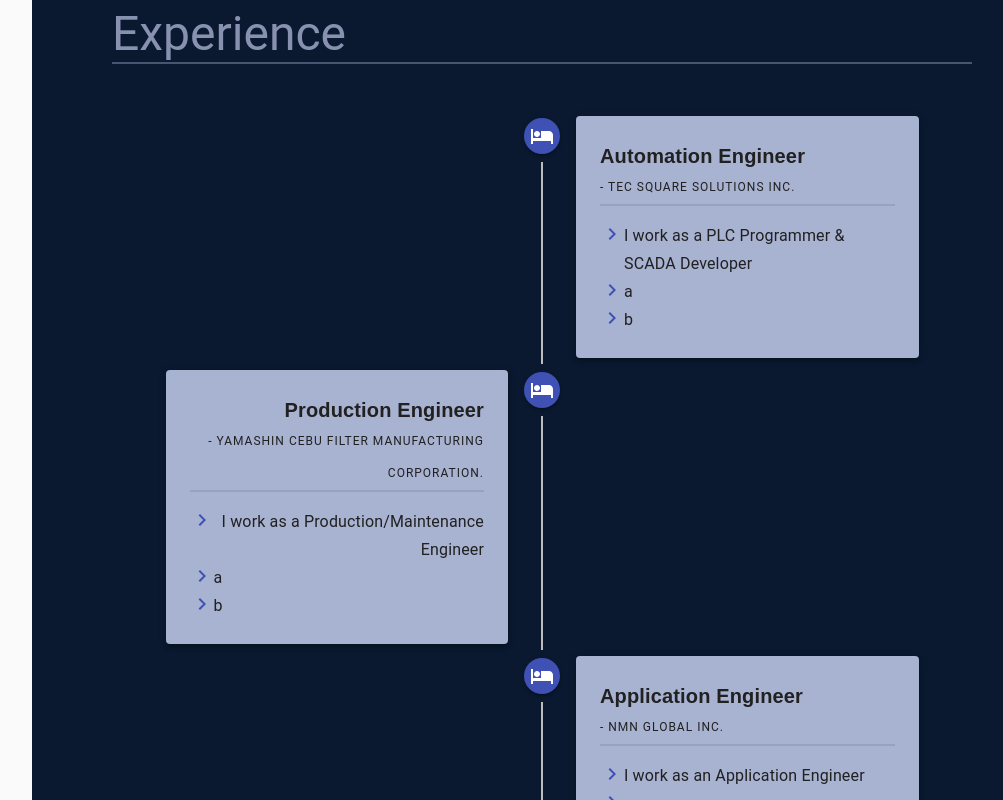
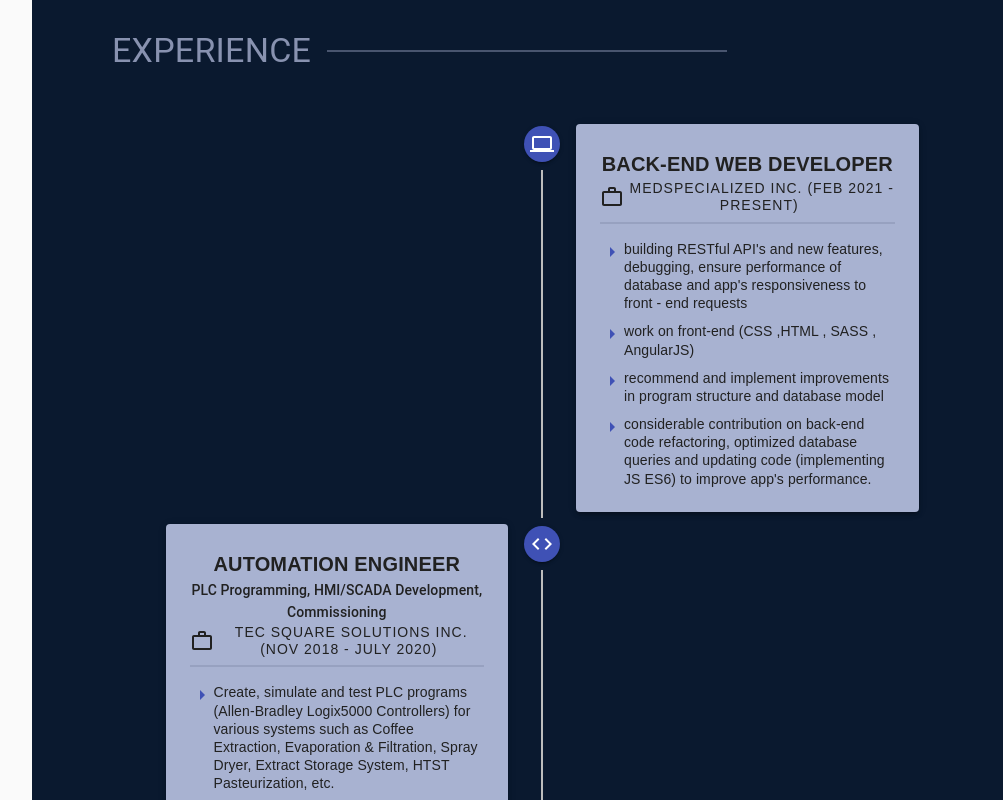
Before and after one commit to ecedonaldlabajojr/donald-jr-react-site, a React (Create React App) app: page / in a window 1280 px wide. Shown: the part 1580-2380 px from the top of the page, without its empty margins (228-1231 px from the left). Built offline with nearby package versions, Linux system fonts and the light colour scheme.

Commit message:
finished coding experience timeline and adding responsiveness. modified styling on SectionTitle, Footer, Profile, added detailed info on data.js

```diff
--- a/src/components/layout/SectionTitle.js
+++ b/src/components/layout/SectionTitle.js
@@ -8,17 +8,20 @@ const useStyles = makeStyles((theme) => ({
     divider: {
         backgroundColor: 'rgba(136, 146, 176, 0.5)',
         height: '2px',
-        marginBottom: theme.spacing(5),
+        width: "100%",
+        maxWidth: theme.spacing(50),
     },
 }))
 
-const SectionTitle = ({ title }) => {
+const SectionTitle = ({ title = "" }) => {
     const classes = useStyles();
 
     return (
-        <Box>
-            <Typography variant="h3" >{title}</Typography>
-            <Divider className={classes.divider} />
+        <Box display="flex" mb={5}>
+            <Typography variant="h4" component="span" className={classes.title}>{title.toUpperCase()}</Typography>
+            <Box display="flex" flex="1" alignItems="center" ml={2}>
+                <Divider className={classes.divider} />
+            </Box>
         </Box>
     )
 }
--- a/src/components/sections/Experience.js
+++ b/src/components/sections/Experience.js
@@ -1,26 +1,31 @@
 import React from 'react';
+import PropTypes from 'prop-types';
+import withWidth from "@material-ui/core/withWidth";
 import { makeStyles } from '@material-ui/core/styles';
 import Timeline from '@material-ui/lab/Timeline';
 import TimelineItem from '@material-ui/lab/TimelineItem';
 import TimelineSeparator from '@material-ui/lab/TimelineSeparator';
 import TimelineConnector from '@material-ui/lab/TimelineConnector';
 import TimelineContent from '@material-ui/lab/TimelineContent';
-import TimelineOppositeContent from '@material-ui/lab/TimelineOppositeContent';
 import TimelineDot from '@material-ui/lab/TimelineDot';
-import FastfoodIcon from '@material-ui/icons/Fastfood';
-import LaptopMacIcon from '@material-ui/icons/LaptopMac';
-import HotelIcon from '@material-ui/icons/Hotel';
-import RepeatIcon from '@material-ui/icons/Repeat';
 import Paper from '@material-ui/core/Paper';
 import Typography from '@material-ui/core/Typography';
 import Box from '@material-ui/core/Box';
-import KeyboardArrowRightIcon from '@material-ui/icons/KeyboardArrowRight';
+import ArrowRightIcon from '@material-ui/icons/ArrowRight';
+import WorkOutlineIcon from '@material-ui/icons/WorkOutline';
 import { Divider } from '@material-ui/core';
 
 import SectionTitle from '../layout/SectionTitle';
 
 /* Import Jobs */
 import { jobsArray } from '../../data';
+/*    */
+
+/* Import Job Icons */
+import CodeIcon from '@material-ui/icons/Code';
+import BuildIcon from '@material-ui/icons/Build';
+import ComputerIcon from '@material-ui/icons/Computer';
+/*    */
 
 const useStyles = makeStyles((theme) => ({
     container: {
@@ -34,7 +39,8 @@ const useStyles = makeStyles((theme) => ({
     paper: {
         color: theme.palette.grey[900],
         background: "#a8b2d1",
-        padding: "1.5rem"
+        padding: "1.5rem",
+        textAlign: "left"
     },
     timeline: {
         width: "100%"
@@ -44,44 +50,70 @@ const useStyles = makeStyles((theme) => ({
         height: '2px',
         marginBottom: theme.spacing(2),
     },
+    task: {
+        "&:not(:last-child)": {
+            color: "primary",
+            marginBottom: "10px",
+        }
+    },
+    timelineItem: {
+        "&::before": {
+            [theme.breakpoints.down('md')]: {
+                display: "none",
+            }
+        }
+    }
 }));
 
-const JobTask = ({ task }) => {
+const workIconsMap = {
+    code: <CodeIcon />,
+    build: <BuildIcon />,
+    computer: <ComputerIcon />
+}
+
+const TaskItem = ({ task, }) => {
+    const classes = useStyles();
     return (
-        <Box display="flex" flexDirection="row">
-            <KeyboardArrowRightIcon color="primary" />
-            <Typography variant="subtitle1">{task}</Typography>
+        <Box display="flex" flexDirection="row" className={classes.task}>
+            <ArrowRightIcon color="primary" fontSize="medium" />
+            <Typography variant="subtitle2">
+                <Box lineHeight="1.3">{task}</Box>
+            </Typography>
         </Box>
     )
 }
 
 const WorkItem = (props) => {
-    const { title, company, tasks, icon } = props.workInfo;
+    const { title, company, tasks, icon, role = null, duration } = props.workInfo;
     const classes = useStyles();
 
-    const tasksList = tasks.map(task => <JobTask task={task} />)
+    const workList = tasks.map((task, index) => <TaskItem task={task} key={index} />)
 
     return (
         <React.Fragment>
-            <TimelineItem>
+            <TimelineItem className={classes.timelineItem}>
                 <TimelineSeparator>
                     <TimelineDot color="primary">
-                        <HotelIcon />
+                        {workIconsMap[icon]}
                     </TimelineDot>
                     <TimelineConnector />
                 </TimelineSeparator>
                 <TimelineContent>
                     <Paper elevation={3} className={classes.paper}>
-                        <Typography variant="h6" component="h1">
+                        <Typography variant="h6" component="h1" align="center">
                             <Box fontWeight="fontWeightBold">
-                                {title}
+                                {title.toUpperCase()}
                             </Box>
                         </Typography>
-                        <Typography variant="overline" > - {company}</Typography>
+                        {role && <Typography variant="subtitle2" component="div" align="center">{role}</Typography>}
+                        <Typography variant="overline" component="h5" align="center">
+                            <Box fontSize="14px" display="flex" alignItems="center" justifyContent="center" lineHeight="1.2" mb={1}>
+                                <WorkOutlineIcon /> &nbsp;{company} ({duration})
+                            </Box>
+                        </Typography>
                         <Divider className={classes.divider} />
                         <Box display="flex" flexDirection="column">
-                            {/* <JobTask tasks={tasks} /> */}
-                            {tasksList}
+                            {workList}
                         </Box>
                     </Paper>
                 </TimelineContent>
@@ -90,18 +122,29 @@ const WorkItem = (props) => {
     )
 }
 
-export default function Experience() {
+function Experience(props) {
     const classes = useStyles();
     const jobItems = jobsArray.map((job, index) => <WorkItem workInfo={job} key={index} />)
+    const isMobile = /xs|sm|md/.test(props.width);
 
     return (
         <Box width="100%" pt={5} pb={10} px={{ xs: 1, sm: 2, md: 3, lg: 10 }}>
             <SectionTitle title="Experience" />
             <Box className={classes.container}>
-                <Timeline align="alternate" className={classes.timeline}>
+                <Timeline align={isMobile ? "left" : "alternate"} className={classes.timeline} >
                     {jobItems}
                 </Timeline>
             </Box>
         </Box>
     );
 }
+
+Experience.propTypes = {
+    /**
+     * Injected by the documentation to work in an iframe.
+     * You won't need it on your project.
+     */
+    window: PropTypes.func,
+};
+
+export default withWidth()(Experience);
--- a/src/components/sections/Footer.js
+++ b/src/components/sections/Footer.js
@@ -22,6 +22,7 @@ const useStyles = makeStyles((theme) => ({
         alignItems: "center",
         right: "1%",
         bottom: "0",
+        zIndex: "50",
         [theme.breakpoints.down('sm')]: {
             position: "relative",
             left: "0",
--- a/src/components/sections/Profile.js
+++ b/src/components/sections/Profile.js
@@ -1,9 +1,7 @@
 import React from 'react'
 import Box from '@material-ui/core/Box';
 import Typography from '@material-ui/core/Typography';
-import Divider from '@material-ui/core/Divider';
 import { makeStyles } from '@material-ui/core/styles';
-import { Toolbar } from '@material-ui/core';
 import Link from '@material-ui/core/Link';
 import List from '@material-ui/core/List';
 import ListItem from '@material-ui/core/ListItem';
@@ -11,6 +9,7 @@ import ListItemIcon from '@material-ui/core/ListItemIcon';
 import ListItemText from '@material-ui/core/ListItemText';
 import Grid from '@material-ui/core/Grid';
 
+import SectionTitle from '../layout/SectionTitle';
 /* Material UI Icons */
 import KeyboardArrowRightIcon from '@material-ui/icons/KeyboardArrowRight';
 /* -------------------- */
@@ -22,11 +21,6 @@ const technologiesArr = ["Javascript", "Node.js (Express)", "MongoDB", "React.js
 const { fbURL, linkedInURL, githubURL, myEmail } = require('../../data')
 /* -------------------- */
 const useStyles = makeStyles((theme) => ({
-    divider: {
-        backgroundColor: 'rgba(136, 146, 176, 0.5)',
-        height: '2px',
-        marginBottom: theme.spacing(5),
-    },
     highlight: {
         color: highlight,
     },
@@ -49,10 +43,9 @@ const Profile = () => {
     const classes = useStyles();
 
     return (
-        <Box width="100%" pt={5} pb={10} px={{ xs: 1, sm: 2, md: 3, lg: 10 }}>
+        <Box width="100%" pt={10} pb={10} px={{ xs: 1, sm: 2, md: 3, lg: 10 }}>
             <Box maxWidth={{ xs: "100%", sm: "95%", md: "85%" }}>
-                <Typography variant="h3" >Profile</Typography>
-                <Divider className={classes.divider} />
+                <SectionTitle title="Profile" />
                 <Typography paragraph >
                     I am a&nbsp;
                     <Box component="span" fontStyle="italic" className={classes.light}>Junior Backend Developer&nbsp;
--- a/src/data.js
+++ b/src/data.js
@@ -6,29 +6,46 @@ export const myEmail = "ecedonaldlabajojr@gmail.com";
 export const jobsArray = [
     {
         title: "Application Engineer",
+        role: "PLC Programming, HMI/SCADA Development, Commissioning",
         tasks: [
-            "I work as an Application Engineer",
-            "a",
-            "b",
+            "Create, simulate and test PLC and HMI program to do a specific task. (Allen-Bradley Logix5000,FactoryTalk View SE \/ ME, Inductive Automation: Ignition)",
+            "Design and optimization of process systems and components by applying knowledge of general automation and control engineering principles and codes and by applying extensive knowledge in Process Instrumentation and Control",
         ],
-        company: "NMN Global Inc."
+        company: "NMN Global Inc.",
+        duration: "Nov 2015 - Aug 2017",
+        icon: "code",
     },
     {
         title: "Production Engineer",
+        role: "Maintenance, Machine Commissioning & System Upgrade",
         tasks: [
-            "I work as a Production/Maintenance Engineer",
-            "a",
-            "b"
+            "Responsible in checking production machine and equipment used in filter manufacturing if they are running smoothly and efficiently, troubleshooting and maintenance of machines(motor control, temperature instrumentation, electro - pneumatics)",
         ],
-        company: "Yamashin Cebu Filter Manufacturing Corporation."
+        company: "Yamashin Cebu Filter MFG Corp.",
+        duration: "Feb 2018 - Oct 2018",
+        icon: "build",
     },
     {
         title: "Automation Engineer",
+        role: "PLC Programming, HMI/SCADA Development, Commissioning",
         tasks: [
-            "I work as a PLC Programmer & SCADA Developer",
-            "a",
-            "b"
+            "Create, simulate and test PLC programs (Allen-Bradley Logix5000 Controllers) for various systems such as Coffee Extraction, Evaporation & Filtration, Spray Dryer, Extract Storage System, HTST Pasteurization, etc.",
+            "Develop HMI/SCADA solutions for both standalone & distributed systems; develop and optimizeapplications based on High - Performance HMI Graphics.",
         ],
-        company: "TEC Square Solutions Inc."
+        company: "TEC Square Solutions Inc.",
+        duration: "Nov 2018 - July 2020",
+        icon: "code",
     },
+    {
+        title: "Back-End Web Developer",
+        tasks: [
+            "building RESTful API's and new features, debugging, ensure performance of database and app's responsiveness to front - end requests",
+            "work on front-end (CSS ,HTML , SASS , AngularJS)",
+            "recommend and implement improvements in program structure and database model",
+            "considerable contribution on back-end code refactoring, optimized database queries and updating code (implementing JS ES6) to improve app's performance.",
+        ],
+        company: "MedSpecialized Inc.",
+        duration: "Feb 2021 - Present",
+        icon: "computer",
+    }
 ].reverse();
```
Also changed, not shown: src/components/sections/Contact.js (deleted).
